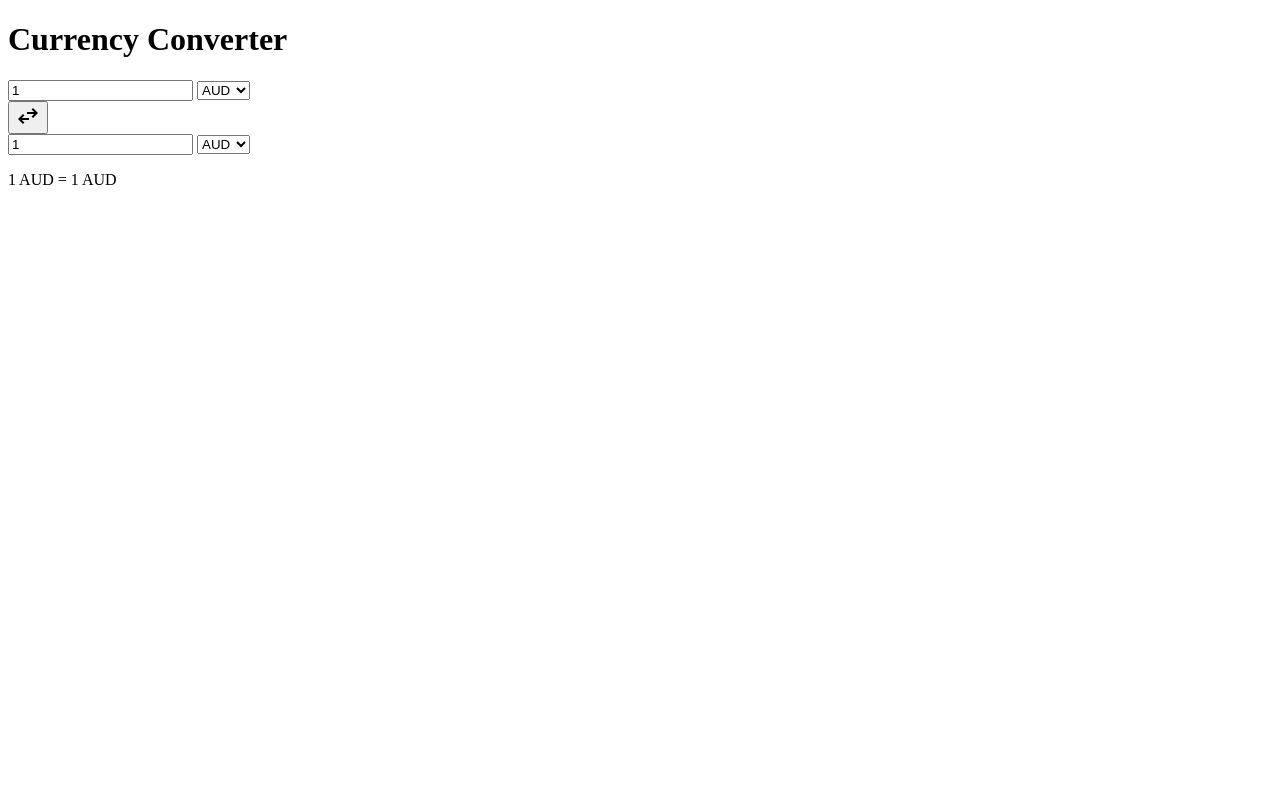
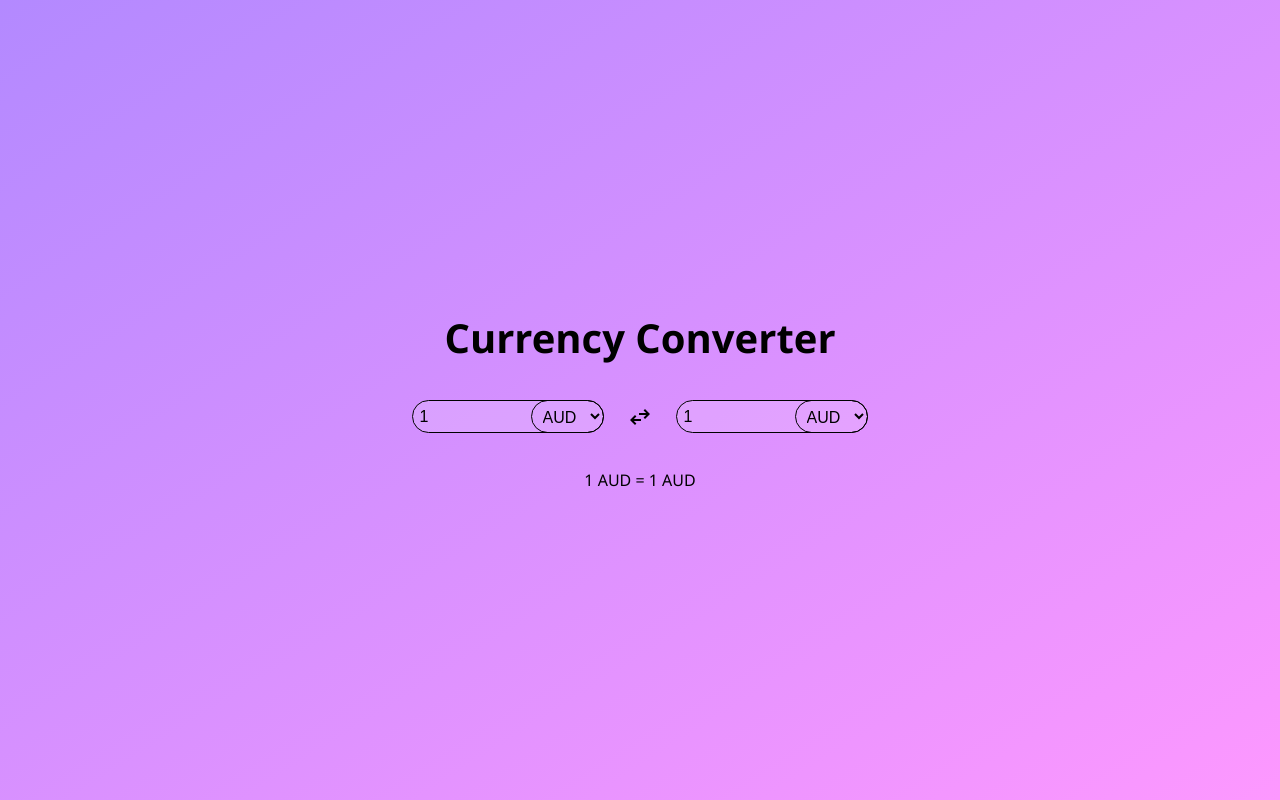
Before and after one commit to emretantu/frontend-practices, a plain HTML site: page currency-converter-js/index.html in a window 1280 px wide. Drawn offline with Linux system fonts and the light colour scheme.

Commit message:
Currency Converter JS: Implement styling

```diff
--- a/currency-converter-js/index.html
+++ b/currency-converter-js/index.html
@@ -5,6 +5,7 @@
   <meta name="viewport" content="width=device-width, initial-scale=1.0">
   <script src="script.js" defer></script>
   <title>Currency Converter</title>
+  <link rel="stylesheet" href="style.css">
 </head>
 <body>
   <h1>Currency Converter</h1>
@@ -18,7 +19,7 @@
       </select>
     </div>
     <button id="swap" disabled>
-      <svg xmlns="http://www.w3.org/2000/svg" height="24px" viewBox="0 -960 960 960" width="24px"><path d="M280-160 80-360l200-200 56 57-103 103h287v80H233l103 103-56 57Zm400-240-56-57 103-103H440v-80h287L624-743l56-57 200 200-200 200Z"/></svg>
+      <svg xmlns="http://www.w3.org/2000/svg" viewBox="0 -960 960 960"><path d="M280-160 80-360l200-200 56 57-103 103h287v80H233l103 103-56 57Zm400-240-56-57 103-103H440v-80h287L624-743l56-57 200 200-200 200Z"/></svg>
     </button>
     <div class="target-currency">
       <input type="number" id="target-input" step="any" disabled>
--- a/currency-converter-js/style.css
+++ b/currency-converter-js/style.css
@@ -0,0 +1,121 @@
+* {
+  margin: 0;
+  padding: 0;
+  box-sizing: border-box;
+}
+
+input::-webkit-outer-spin-button,
+input::-webkit-inner-spin-button {
+  -webkit-appearance: none;
+  margin: 0;
+}
+
+/* Firefox */
+input[type=number] {
+  -moz-appearance: textfield;
+}
+
+html {
+  height: 100vh;
+  font-family: 'Segoe UI', Tahoma, Geneva, Verdana, sans-serif;
+}
+
+body {
+  background: linear-gradient(to bottom right, rgb(179, 137, 255), rgb(253, 152, 255));
+  height: 100%;
+  display: flex;
+  flex-direction: column;
+  justify-content: center;
+  align-items: center;
+  gap: 1rem;
+}
+
+h1 {
+  font-size: 2.5rem;
+}
+
+h1, .exchange-rate {
+  text-align: center;
+}
+
+.currency-converter-form {
+  display: flex;
+  justify-content: center;
+  align-items: center;
+  gap: 1rem;
+  border-radius: 0.4rem;
+  padding: 1rem 2rem;
+}
+
+.currency-converter-form > div {
+  position: relative;
+  display: flex;
+  border-radius: 100px;
+  background-color: rgba(255, 255, 255, 0.15);
+}
+
+.currency-converter-form > div > * {
+  padding: 0.4rem;
+  border-radius: 100px;
+  border: 1px solid black;
+  background-color: transparent;
+  outline: none;
+  font-size: 1rem;
+}
+
+.currency-converter-form input[type=number] {
+  width: 12rem;
+  cursor: text;
+}
+
+.currency-converter-form select {
+  position: absolute;
+  right: 0;
+  height: 100%;
+  cursor: pointer;
+}
+
+#swap {
+  display: inline-flex;
+  justify-content: center;
+  background: none;
+  border: none;
+  padding: 0.5rem;
+  aspect-ratio: 1;
+  border-radius: 100%;
+  cursor: pointer;
+  transition: all;
+}
+
+#swap:hover,
+.currency-converter-form > div:hover {
+  background-color: rgba(255, 255, 255, 0.25);
+}
+
+#swap,
+.currency-converter-form > div {
+  transition: background-color 0.2s;
+}
+
+#swap > svg {
+  width: 1.5rem;
+}
+
+@media screen and (max-width: 35rem) {
+  html {
+    font-size: 0.8rem;
+  }
+}
+
+@media screen and (max-width: 30rem) {
+  html {
+    font-size: 1rem;
+  }
+  .currency-converter-form {
+    flex-direction: column;
+    gap: 0;
+  }
+  .currency-converter-form input[type=number] {
+    width: 15rem;
+  }
+}
```
